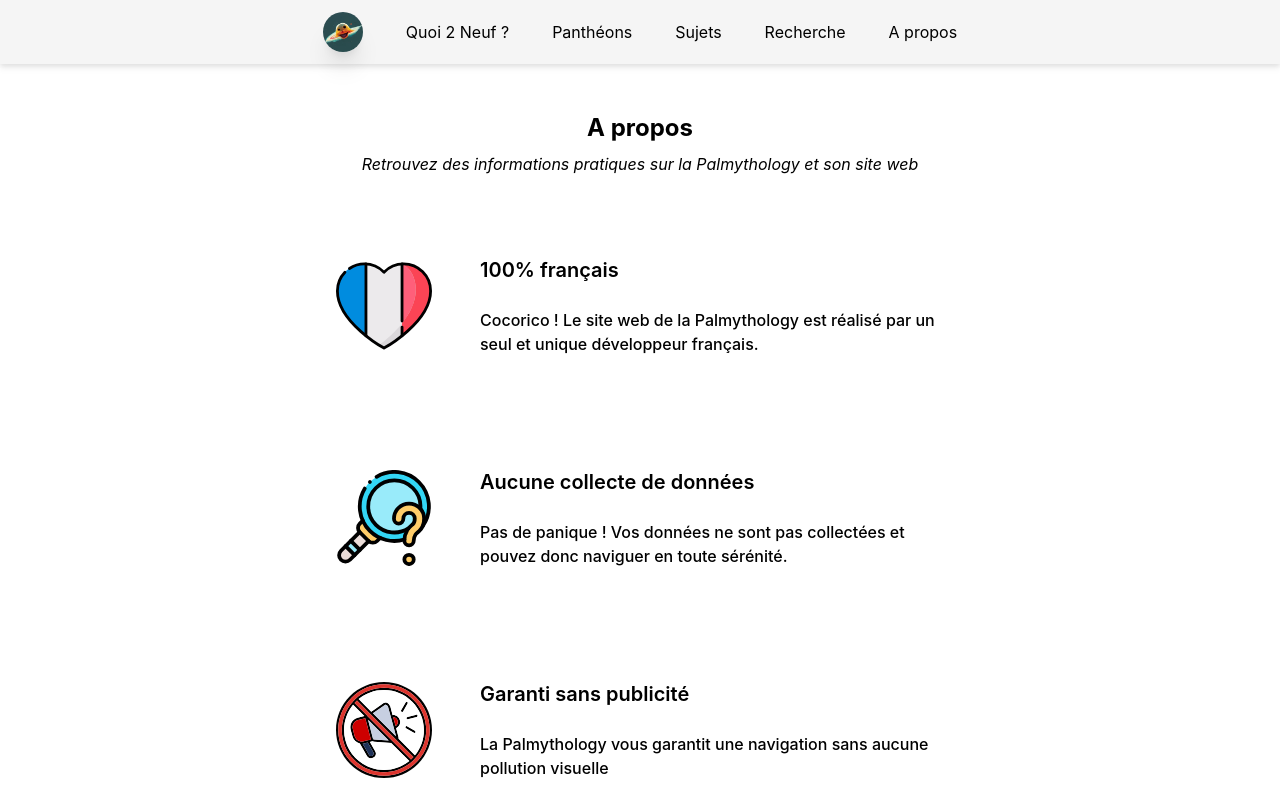
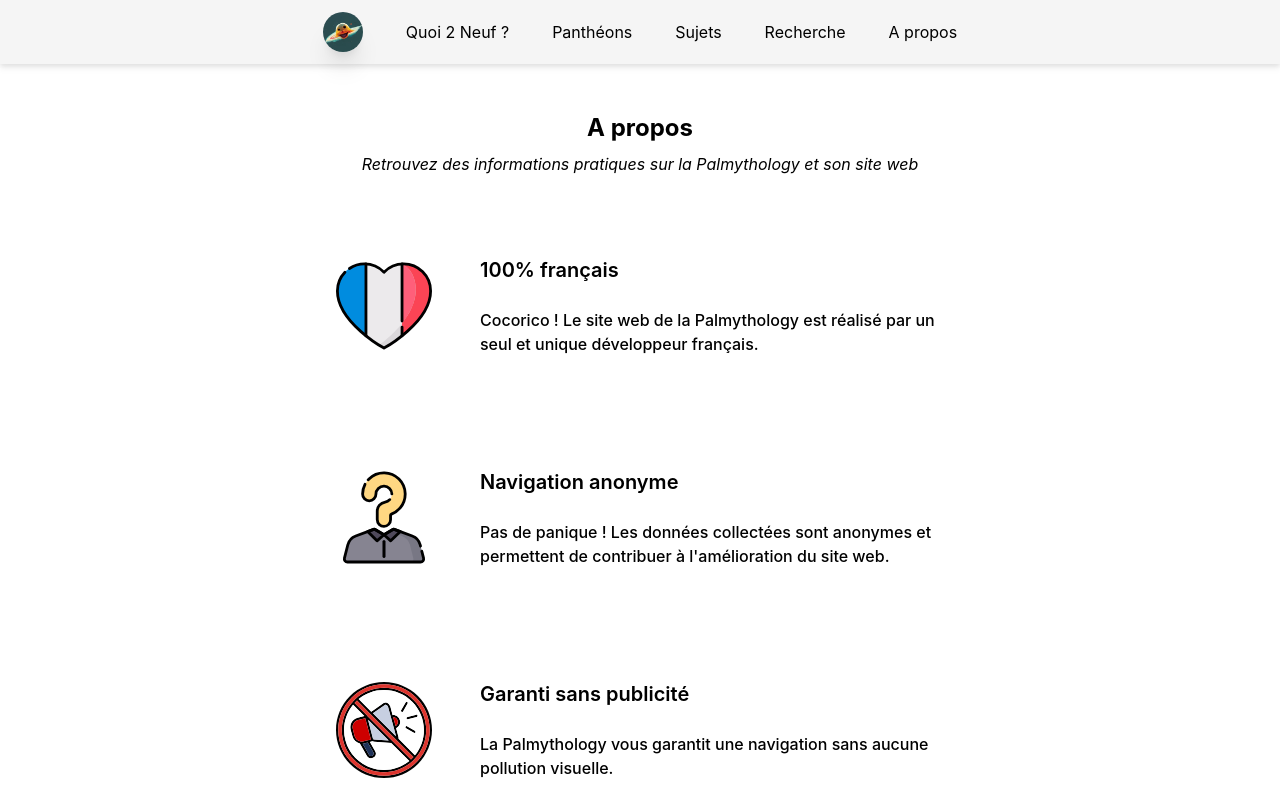
Before and after one commit to AlexisValentin/palmythology, a Next.js app: page /about in a window 1280 px wide. Shown: the top 800 px of the page. Built offline with nearby package versions, Linux system fonts and the light colour scheme; what @storyblok/react would draw is missing.

Commit message:
docs: update gathering data notice

```diff
--- a/app/about/page.tsx
+++ b/app/about/page.tsx
@@ -1,3 +1,5 @@
+import React from 'react'
+
 import { Metadata } from 'next'
 import PageHeader from '../../src/components/generics/PageHeader'
 import PageSection from '../../src/components/generics/PageSection'
@@ -6,7 +8,7 @@ import { SEO_WORDING } from '../../src/wording/fr/seo'
 
 import FrenchHeartIcon from '../../src/assets/icons/french_heart.svg'
 import NoAdsIcon from '../../src/assets/icons/no_ads.svg'
-import NoDataIcon from '../../src/assets/icons/no_data.svg'
+import AnonymousIcon from '../../src/assets/icons/anonymous.svg'
 
 export const metadata: Metadata = {
   title: SEO_WORDING.ABOUT.title,
@@ -27,13 +29,13 @@ const AboutPage = async () => {
           iconUrl={FrenchHeartIcon}
         />
         <PageSection
-          name="Aucune collecte de données"
-          description="Pas de panique ! Vos données ne sont pas collectées et pouvez donc naviguer en toute sérénité."
-          iconUrl={NoDataIcon}
+          name="Navigation anonyme"
+          description="Pas de panique ! Les données collectées sont anonymes et permettent de contribuer à l'amélioration du site web."
+          iconUrl={AnonymousIcon}
         />
         <PageSection
           name="Garanti sans publicité"
-          description="La Palmythology vous garantit une navigation sans aucune pollution visuelle"
+          description="La Palmythology vous garantit une navigation sans aucune pollution visuelle."
           iconUrl={NoAdsIcon}
         />
       </div>
```
Also changed, not shown: changelogs/CHANGELOG_2.5.0.md (+4 -0 lines), src/assets/icons/anonymous.svg (added), src/assets/icons/no_data.svg (deleted).
